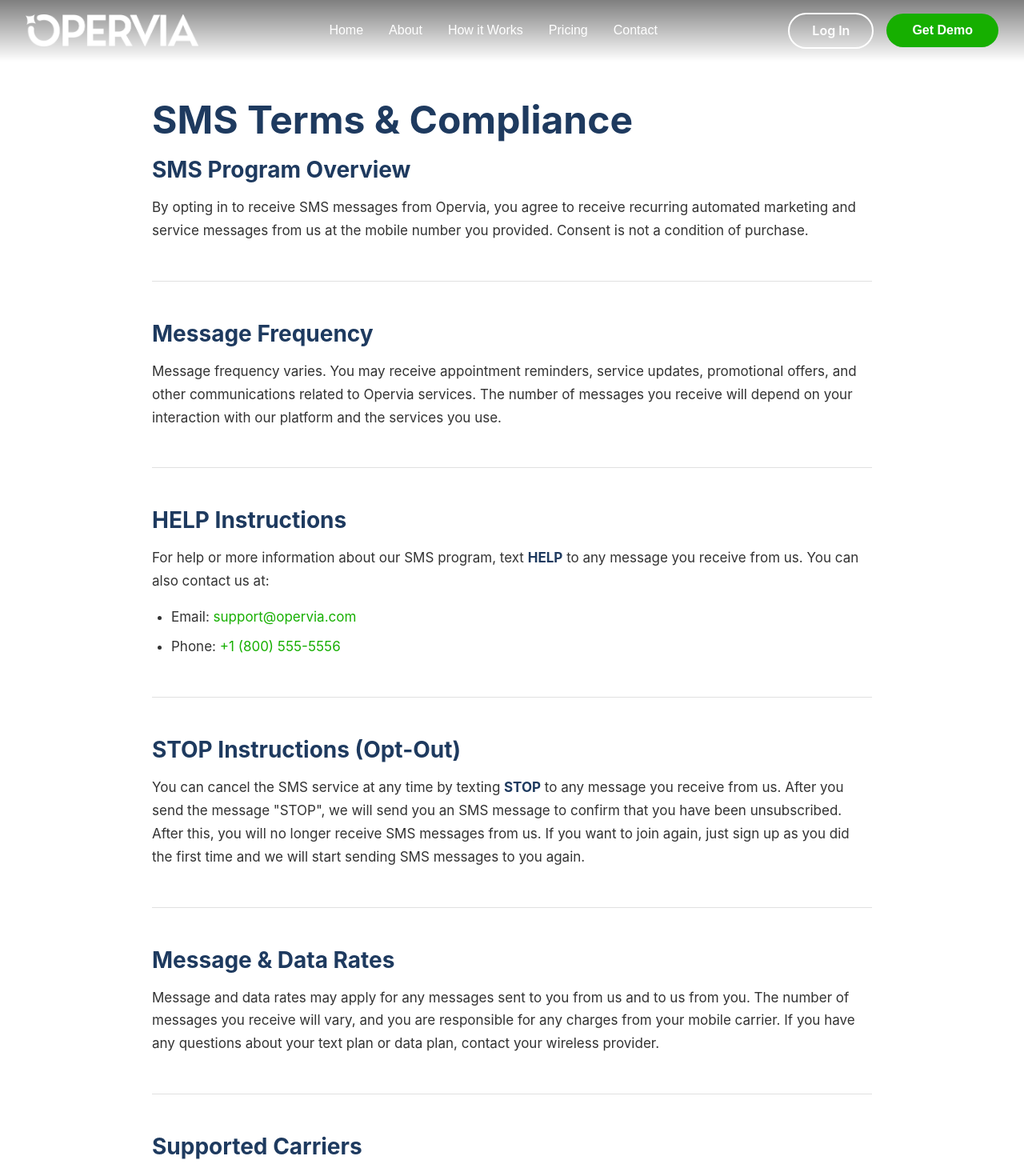
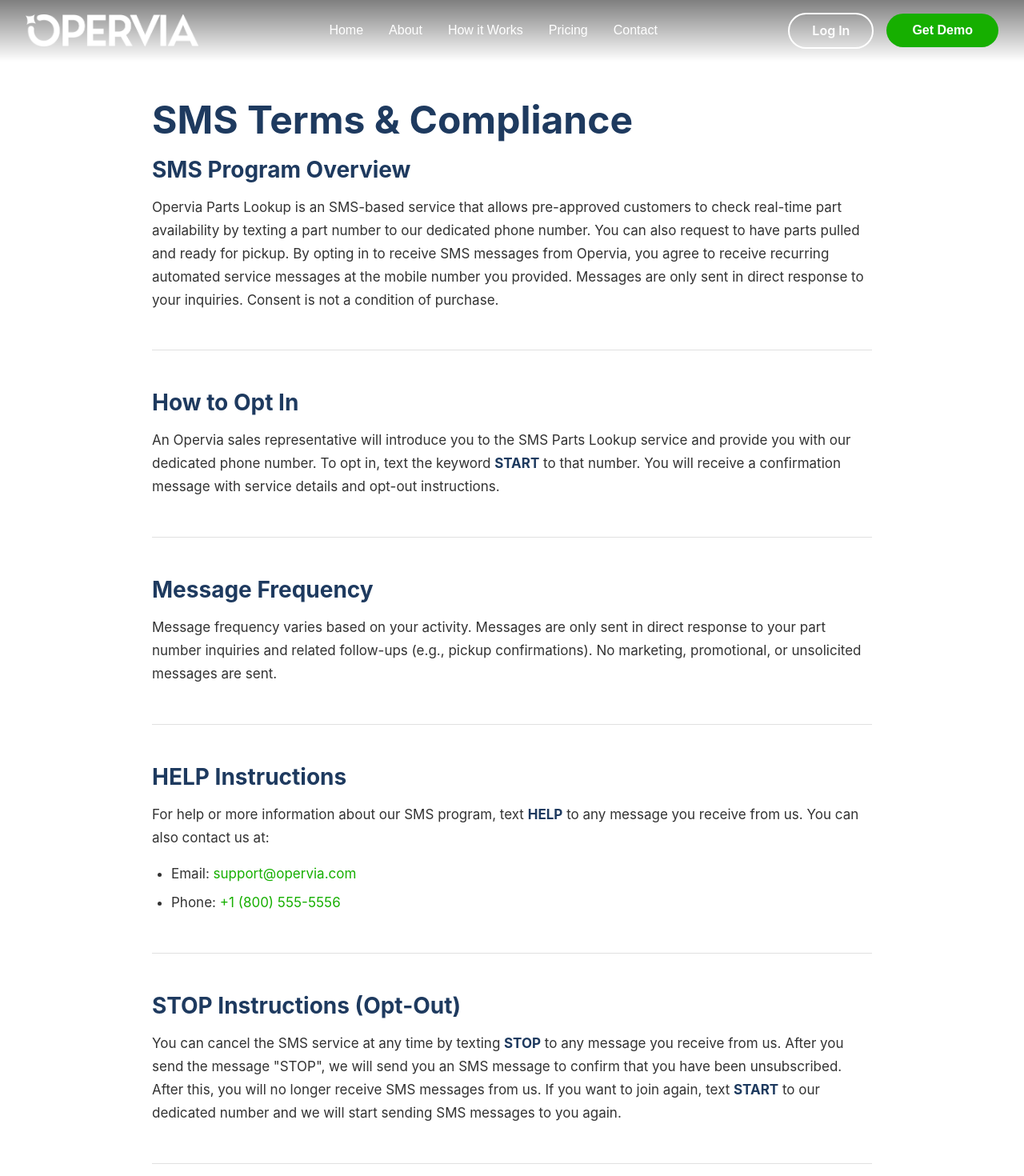
Before and after one commit to adam-clay/opervia-public, a React (Vite) app: page /sms-terms in a window 1280 px wide. Shown: the top 1470 px of the page at 80% size. Built offline with nearby package versions, Linux system fonts and the light colour scheme.

Commit message:
sms terms

```diff
--- a/src/components/SMSTerms.tsx
+++ b/src/components/SMSTerms.tsx
@@ -9,19 +9,33 @@
         <section className="sms-section">
           <h2>SMS Program Overview</h2>
           <p>
-            By opting in to receive SMS messages from Opervia, you agree to receive
-            recurring automated marketing and service messages from us at the mobile
-            number you provided. Consent is not a condition of purchase.
+            Opervia Parts Lookup is an SMS-based service that allows pre-approved
+            customers to check real-time part availability by texting a part number to
+            our dedicated phone number. You can also request to have parts pulled and
+            ready for pickup. By opting in to receive SMS messages from Opervia, you
+            agree to receive recurring automated service messages at the mobile number
+            you provided. Messages are only sent in direct response to your inquiries.
+            Consent is not a condition of purchase.
+          </p>
+        </section>
+
+        <section className="sms-section">
+          <h2>How to Opt In</h2>
+          <p>
+            An Opervia sales representative will introduce you to the SMS Parts Lookup
+            service and provide you with our dedicated phone number. To opt in, text the
+            keyword <strong>START</strong> to that number. You will receive a confirmation
+            message with service details and opt-out instructions.
           </p>
         </section>
 
         <section className="sms-section">
           <h2>Message Frequency</h2>
           <p>
-            Message frequency varies. You may receive appointment reminders, service
-            updates, promotional offers, and other communications related to Opervia
-            services. The number of messages you receive will depend on your interaction
-            with our platform and the services you use.
+            Message frequency varies based on your activity. Messages are only sent in
+            direct response to your part number inquiries and related follow-ups (e.g.,
+            pickup confirmations). No marketing, promotional, or unsolicited messages
+            are sent.
           </p>
         </section>
 
@@ -44,8 +58,8 @@
             any message you receive from us. After you send the message "STOP", we will
             send you an SMS message to confirm that you have been unsubscribed. After this,
             you will no longer receive SMS messages from us. If you want to join again,
-            just sign up as you did the first time and we will start sending SMS messages
-            to you again.
+            text <strong>START</strong> to our dedicated number and we will start sending
+            SMS messages to you again.
           </p>
         </section>
 
@@ -53,9 +67,9 @@
           <h2>Message & Data Rates</h2>
           <p>
             Message and data rates may apply for any messages sent to you from us and to
-            us from you. The number of messages you receive will vary, and you are
-            responsible for any charges from your mobile carrier. If you have any questions
-            about your text plan or data plan, contact your wireless provider.
+            us from you. You are responsible for any charges from your mobile carrier. If
+            you have any questions about your text plan or data plan, contact your wireless
+            provider.
           </p>
         </section>
 
@@ -110,7 +124,7 @@
             </div>
             <div className="compliance-item">
               <h3>Rates</h3>
-              <p>Message and data rates may apply</p>
+              <p>Msg & data rates may apply</p>
             </div>
           </div>
         </section>
```
